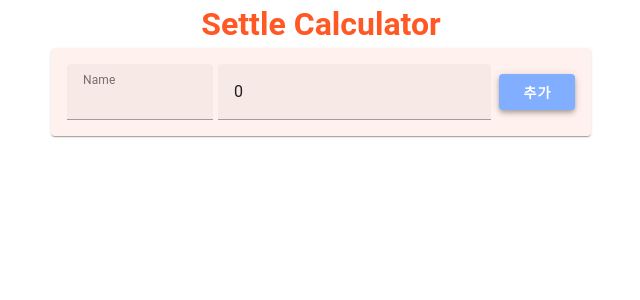
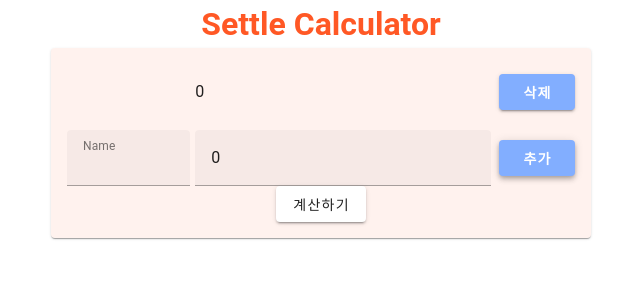
Before and after one commit to NamWoojin/settle_calculator, a Vue app: page / in a window 1280 px wide. Both pictures are taken after a click on the button "추가". Shown: the top 300 px of the page, without its empty margins (319-959 px from the left). Built offline with nearby package versions, Linux system fonts and the light colour scheme.

Commit message:
use props, make ListArea

```diff
--- a/src/components/InputPage/InputArea.vue
+++ b/src/components/InputPage/InputArea.vue
@@ -50,7 +50,7 @@ input:active {
   margin-right: 5px;
 }
 .money-input {
-  width: 50%;
+  width: 60%;
   margin-right: 5px;
 }
 .add-button {
--- /dev/null
+++ b/src/components/InputPage/ListArea.vue
@@ -0,0 +1,44 @@
+<template>
+  <div class="list-area">
+    <div class="list-name">{{props.item.name}}</div>
+    <div class="list-money">{{props.item.money}}</div>
+    <v-btn class="delete-button" @click="onClickDeleteButton">삭제</v-btn>
+  </div>
+</template>
+<script setup>
+import {defineProps} from "vue";
+
+const props = defineProps({
+  item: Object,
+  index: Number,
+})
+console.log(props.item);
+</script>
+<style scoped>
+.list-area{
+  width:100%;
+  display: flex;
+  align-items: center;
+  justify-content: center;
+  height:56px;
+  margin-bottom: 10px;
+}
+.list-name{
+  width:25%;
+  margin-right:5px;
+}
+.list-money{
+  width: 60%;
+  margin-right: 5px;
+}
+.delete-button{
+    width: 15%;
+    margin-left: 3px;
+    background: rgb(130, 174, 255);
+    font-weight: 600;
+    color: white;
+    border: none;
+    height: 2rem;
+    cursor: pointer;
+}
+</style>
--- a/src/components/common/BackgroundLayout.vue
+++ b/src/components/common/BackgroundLayout.vue
@@ -9,6 +9,8 @@
   padding: 16px;
   background-color: rgba(255, 210, 196, 0.288);
   display: flex;
+  flex-direction: column;
+  align-items: center;
   justify-content: center;
 }
 </style>
--- a/src/views/InputPage.vue
+++ b/src/views/InputPage.vue
@@ -1,21 +1,30 @@
 <template>
   <BackgroundLayout>
+    <ListArea v-for="(item,index) in list" :item="item" :index="index" :key="`${index}_list`"/>
     <InputArea @clickAddButton="setNewInfo" />
+    <v-btn>계산하기</v-btn>
   </BackgroundLayout>
 </template>
 <script>
 import BackgroundLayout from "@/components/common/BackgroundLayout.vue";
 import InputArea from "@/components/InputPage/InputArea.vue";
+import ListArea from "@/components/InputPage/ListArea.vue";
+import { reactive } from 'vue';
 
 export default {
-  components: { BackgroundLayout, InputArea },
-  methods: {
-    setNewInfo: function (name, money) {
-      console.log(name);
-      console.log(money);
-    },
-  },
+  components:{BackgroundLayout, InputArea, ListArea},
+  setup(){
+    const list = reactive([]);
+    const setNewInfo = function (name, money) {
+      list.push({
+        name : name,
+        money : money});
+    }
+    return {list, setNewInfo};
+  }
 };
 </script>
 
-<style scoped></style>
+<style scoped>
+
+</style>
```
